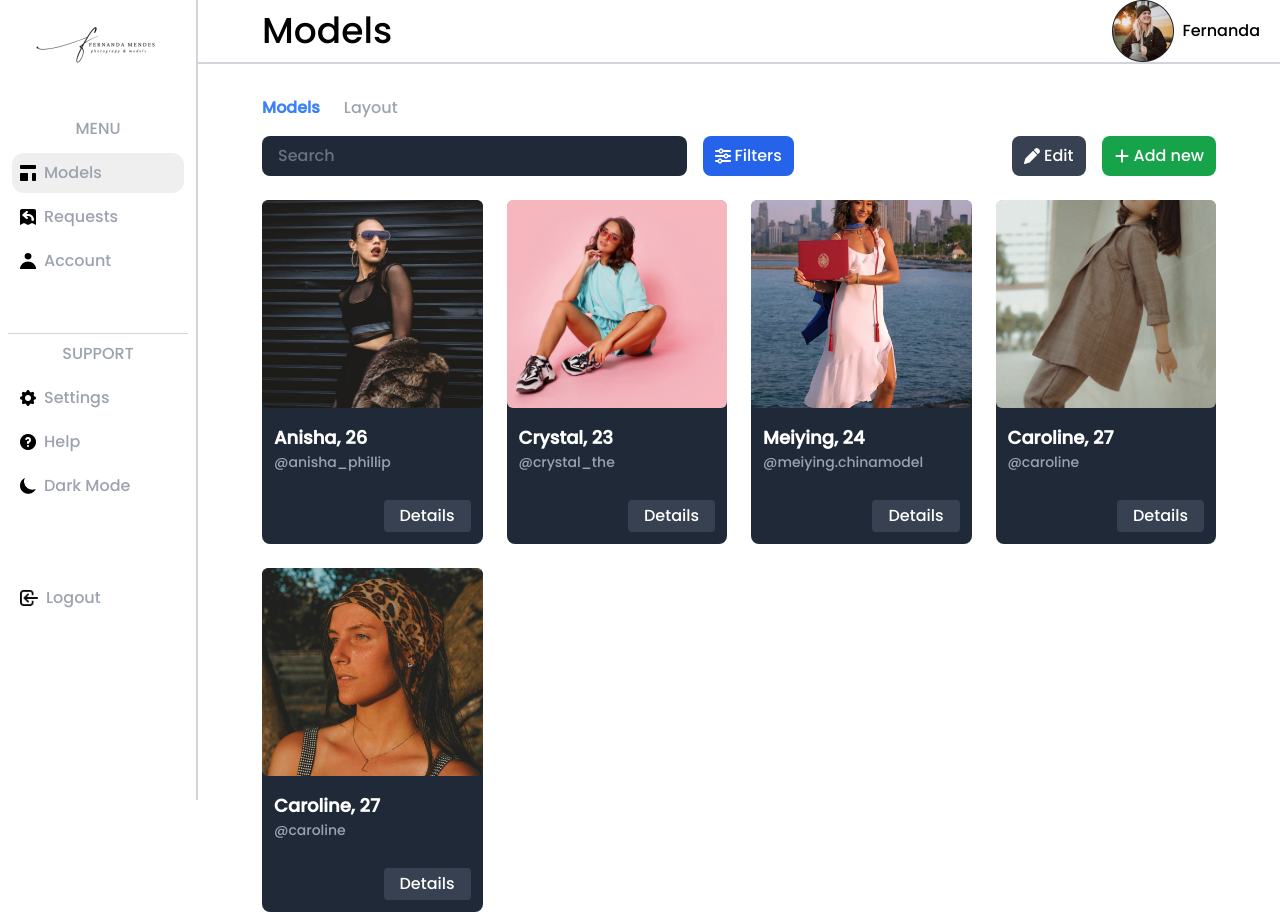
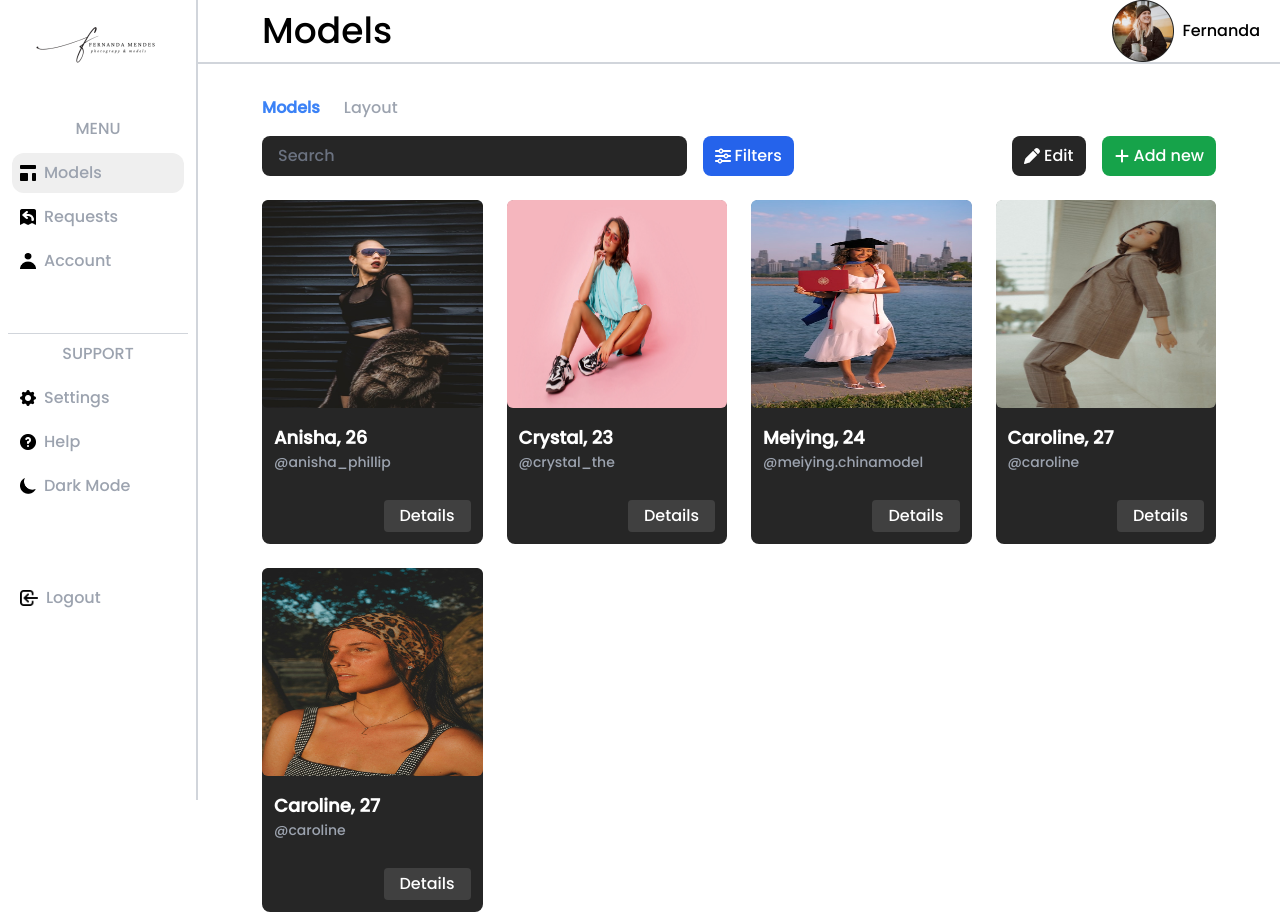
Before and after one commit to Models-App-Project/WebPageAdmin, a Next.js app: page /dashboard in a window 1280 px wide. Built offline with nearby package versions, Linux system fonts and the light colour scheme.

Commit message:
(AuthPages): atualizações de dashboard e apresentações de modelos em containers.

```diff
--- a/src/app/dashboard/page.tsx
+++ b/src/app/dashboard/page.tsx
@@ -38,7 +38,7 @@ const ModelsPage: React.FC = () => {
   <input
     type="text"
     placeholder="Search"
-    className="bg-gray-800 text-white placeholder-gray-500 px-4 py-2 rounded-lg focus:outline-none w-full"
+    className="bg-neutral-800 text-white placeholder-gray-500 px-4 py-2 rounded-lg focus:outline-none w-full"
   />
 
   {/* Botão de filtros */}
@@ -51,7 +51,7 @@ const ModelsPage: React.FC = () => {
   {/* Botão de edição e de adicionar novo dentro de um contêiner flexível */}
   <div className="flex items-center space-x-4 ml-auto">
     {/* Botão de edição */}
-    <button className="flex items-center bg-gray-700 hover:bg-gray-600 text-white px-3 py-2 rounded-lg">
+    <button className="flex items-center bg-neutral-800 hover:bg-neutral-600 text-white px-3 py-2 rounded-lg">
       <FontAwesomeIcon icon={faPen} className="w-4 h-4 pr-1" />
       Edit
     </button>
@@ -70,14 +70,14 @@ const ModelsPage: React.FC = () => {
       {/* Grid de Modelos */}
       <div className="grid grid-cols-1 sm:grid-cols-2 md:grid-cols-3 lg:grid-cols-4 gap-6 mt-6">
         {models.map((model, index) => (
-          <div key={index} className="bg-gray-800 rounded-lg text-white">
-            <img src={model.imageUrl} alt={`${model.name}'s profile`} className="w-full h-52 object-cover rounded-md mb-4" />
+          <div key={index} className="bg-neutral-800 rounded-lg text-white">
+            <img src={model.imageUrl} alt={`${model.name}'s profile`} className="w-full h-52 rounded-md mb-4" />
             <div className='mb-4 mx-3'>
               <h2 className="text-lg font-semibold">{model.name}, {model.age}</h2>
               <p className="text-sm text-gray-400">@{model.username}</p>
             </div>
               <div className='flex'>
-              <button className="mt-3 mb-3 bg-gray-700 hover:bg-gray-600 text-white py-1 px-4 rounded ml-auto mx-3">Details</button>
+              <button className="mt-3 mb-3 bg-neutral-700 hover:bg-neutral-600 text-white py-1 px-4 rounded ml-auto mx-3">Details</button>
               </div>
 
           </div>
```
